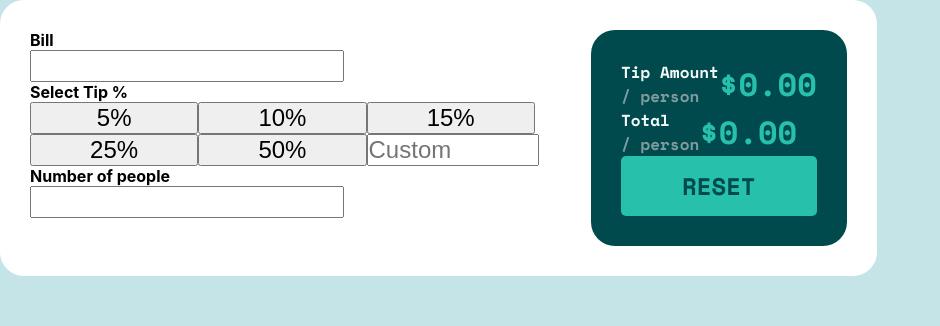
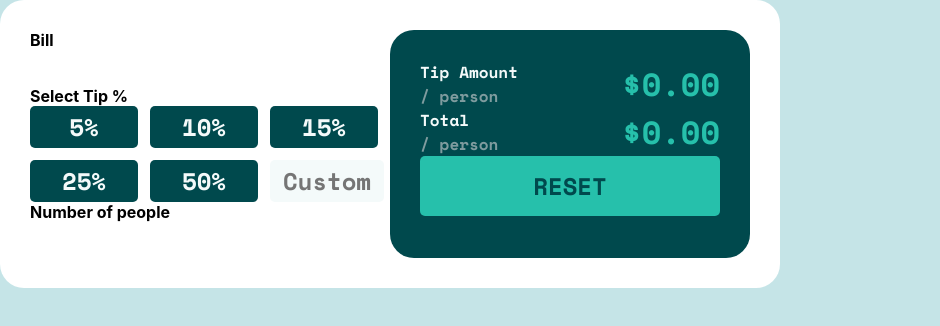
Before and after one commit to jmhar3/100-days-tip-calculator, a React (Create React App) app in the folder tip-calculator/: page / in a window 1280 px wide. Shown: the top 326 px of the page, without its empty margins (0-940 px from the left). Built offline with nearby package versions, Linux system fonts and the light colour scheme.

Commit message:
fix widths + spacing

```diff
--- a/tip-calculator/src/App.css
+++ b/tip-calculator/src/App.css
@@ -23,12 +23,21 @@
   src: url("./fonts/SpaceMono-Bold.ttf");
 }
 
-h1, h2, h3, h4, h5, p {
+h1,
+h2,
+h3,
+h4,
+h5,
+p {
   font-weight: 700;
 }
 
-input, button {
+input,
+button {
   font-size: 24px;
+  font-family: SpaceMonoBold;
+  border: 0;
+  border-radius: 5px;
 }
 
 body {
@@ -46,11 +55,12 @@ body {
 }
 
 #inputs {
-
+ width: 360px;
 }
 
 #totals {
   font-family: SpaceMonoBold;
+  width: 300px;
   border-radius: 24px;
   background-color: var(--neutral-dark-cyan);
   padding: 30px;
@@ -69,25 +79,38 @@ body {
 }
 
 #totals button {
- font-family: SpaceMonoBold;
   background-color: var(--primary-cyan);
- border: 0;
- border-radius: 5px;
- padding: 12px;
   width: 100%;
   color: var(--neutral-dark-cyan);
+  padding: 12px;
 }
 
 .per-person {
   display: flex;
+  justify-content: space-between;
 }
 
 #tip-selects {
   display: flex;
   flex-wrap: wrap;
+  gap: 12px;
 }
 
-#tip-selects input, #tip-selects button {
+#tip-selects input,
+#tip-selects button {
   flex-basis: 30%;
   width: 30%;
 }
+
+#tip-selects button {
+  background-color: var(--neutral-dark-cyan);
+  padding: 3px;
+  color: var(--neutral-very-light-gray-cyan);
+}
+
+#tip-selects input {
+  padding: 3px;
+  text-align: center;
+  background-color: var(--neutral-very-light-gray-cyan);
+  color: var(--neutral-gray-cyan);
+}
```
Lines whose indentation alone changed are shown as unchanged.
